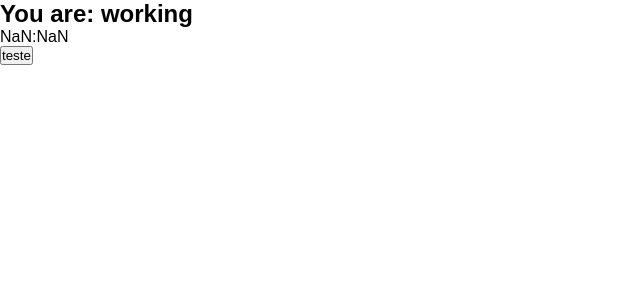
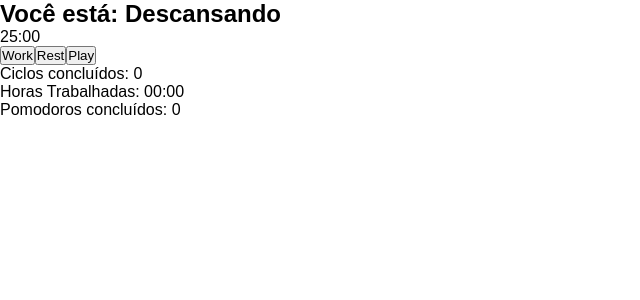
Before and after one commit to ElladanTasartir/typescript-react, a React (Create React App) app: page / in a window 1280 px wide. Shown: the top 300 px of the page, without its empty margins (0-640 px from the left). Built offline with nearby package versions, Linux system fonts and the light colour scheme.

Commit message:
feat: :sparkles: Finished Pomodoro timer with is logic

```diff
--- a/src/components/pomodoro-timer.tsx
+++ b/src/components/pomodoro-timer.tsx
@@ -1,24 +1,132 @@
-import React, { useState } from 'react';
+import React, { useState, useEffect, useCallback } from 'react';
 import { useInterval } from '../hooks/use-interval';
 import { Button } from './button';
 import { Timer } from './timer';
+import { secondsToTime } from '../utils/seconds-to-time';
+
+// eslint-disable-next-line @typescript-eslint/no-var-requires
+const bellStart = require('../sounds/bell-start.mp3');
+// eslint-disable-next-line @typescript-eslint/no-var-requires
+const bellFinish = require('../sounds/bell-finish.mp3');
+
+const audioStartWorking = new Audio(bellStart);
+const audioStopWorking = new Audio(bellFinish);
 
 interface Props {
-  defaultPomodoroTime: number;
+  pomodoroTime: number;
+  shortRestTime: number;
+  longRestTime: number;
+  cycles: number;
 }
 
 export function PomodoroTimer(props: Props): JSX.Element {
-  const [mainTime, setMainTime] = useState(props.defaultPomodoroTime);
+  const [mainTime, setMainTime] = useState(props.pomodoroTime);
+  const [timeCounting, setTimeCounting] = useState(false);
+  const [working, setWorking] = useState(false);
+  const [resting, setResting] = useState(false);
+  const [cyclesQtdManager, setCyclesQtdManager] = useState(
+    new Array(props.cycles - 1).fill(true),
+  );
+  const [completedCycles, setCompletedCycles] = useState(0);
+  const [fullWorkingTime, setFullWorkingTime] = useState(0);
+  const [numberOfPomodoros, setNumberOfPomodoros] = useState(0);
 
-  useInterval(() => {
-    setMainTime(mainTime - 1);
-  }, 1000);
+  useInterval(
+    () => {
+      setMainTime(mainTime - 1);
+      if (working) setFullWorkingTime(fullWorkingTime + 1);
+    },
+    timeCounting ? 1000 : null,
+  );
+
+  const configureWork = useCallback(() => {
+    setTimeCounting(true);
+    setResting(false);
+    setWorking(true);
+    setMainTime(props.pomodoroTime);
+    audioStartWorking.play();
+  }, [
+    setTimeCounting,
+    setResting,
+    setWorking,
+    setMainTime,
+    props.pomodoroTime,
+  ]);
+
+  const configureRest = useCallback(
+    (long: boolean) => {
+      setTimeCounting(true);
+      setWorking(false);
+      setResting(true);
+
+      if (long) {
+        setMainTime(props.longRestTime);
+      } else {
+        setMainTime(props.shortRestTime);
+      }
+
+      audioStopWorking.play();
+    },
+    [
+      setWorking,
+      setResting,
+      setTimeCounting,
+      setMainTime,
+      props.longRestTime,
+      props.shortRestTime,
+    ],
+  );
+
+  useEffect(() => {
+    if (working) document.body.classList.add('working');
+    if (resting) document.body.classList.remove('working');
+
+    if (mainTime > 0) return;
+
+    if (working && cyclesQtdManager.length > 0) {
+      configureRest(false);
+      cyclesQtdManager.pop();
+    } else if (working && cyclesQtdManager.length <= 0) {
+      configureRest(true);
+      setCyclesQtdManager(new Array(props.cycles - 1).fill(true));
+      setCompletedCycles(completedCycles + 1);
+    }
+
+    if (working) setNumberOfPomodoros(numberOfPomodoros + 1);
+    if (resting) configureWork();
+  }, [
+    working,
+    resting,
+    mainTime,
+    cyclesQtdManager,
+    configureRest,
+    setCyclesQtdManager,
+    completedCycles,
+    configureWork,
+    numberOfPomodoros,
+    props.cycles,
+  ]);
 
   return (
     <div className="pomodoro">
-      <h2>You are: working</h2>
+      <h2>Você está: {working ? 'Trabalhando' : 'Descansando'}</h2>
       <Timer mainTime={mainTime} />
-      <Button text="teste" onClick={() => console.log(1)}></Button>
+
+      <div className="controls">
+        <Button text="Work" onClick={configureWork}></Button>
+        <Button text="Rest" onClick={() => configureRest(false)}></Button>
+        <Button
+          className={!working && !resting ? 'hidden' : ''}
+          text={timeCounting ? 'Pause' : 'Play'}
+          onClick={() => setTimeCounting(!timeCounting)}
+        ></Button>
+      </div>
+
+      <div className="details">
+        <p>Ciclos concluídos: {completedCycles}</p>
+        <p>Horas Trabalhadas: {secondsToTime(fullWorkingTime)}</p>
+        <p>Pomodoros concluídos: {numberOfPomodoros}</p>
+      </div>
     </div>
   );
 }
```
